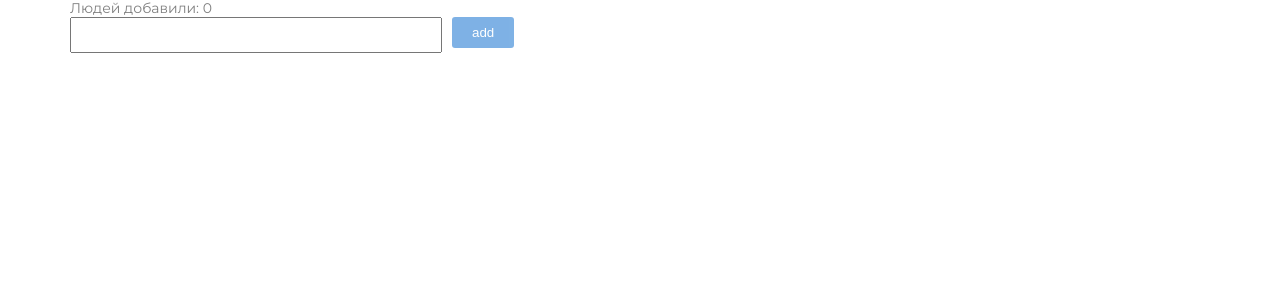
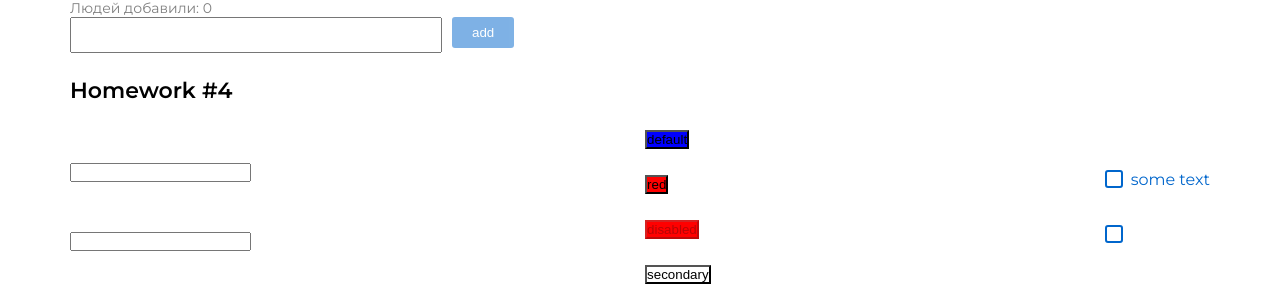
Before and after one commit to MacheteBy/hws2, a React (Create React App) app: page /#/pre-junior in a window 1280 px wide. Shown: the part 683-988 px from the top of the page. Before the commit the page ends 800 px from the top, so only its background shows below. Built offline with nearby package versions, Linux system fonts and the light colour scheme.

Commit message:
HW4 10.01.24

```diff
--- a/src/s1-main/App.tsx
+++ b/src/s1-main/App.tsx
@@ -3,6 +3,7 @@
 import HW1 from '../s2-homeworks/hw01/HW1'
 import HW2 from '../s2-homeworks/hw02/HW2'
 import HW3 from '../s2-homeworks/hw03/HW3'
+import HW4 from '../s2-homeworks/hw04/HW4'
 
 function App() {
     return (
@@ -11,7 +12,7 @@
             {/*раскомментировать по ходу выполнения*/}
             <HW2/>
             <HW3/>
-            {/*<HW4/>*/}
+            <HW4/>
 
             {/*при выполнении дз 5 и более - закомментировать здесь дз 1-4, так как они есть внутри дз 5*/}
             {/*<HW5/>*/}
--- a/src/s2-homeworks/hw04/common/c1-SuperInputText/SuperInputText.tsx
+++ b/src/s2-homeworks/hw04/common/c1-SuperInputText/SuperInputText.tsx
@@ -52,7 +52,7 @@
         + (spanClassName ? ' ' + spanClassName : '')
     const finalInputClassName = s.input
         + (error ? ' ' + s.errorInput : ' ' + s.superInput)
-        + (className ? ' ' + className : '') // задача на смешивание классов
+        + (className ? ' ' + s.className : '') // задача на смешивание классов
 
     return (
         <div className={s.inputWrapper}>
--- a/src/s2-homeworks/hw04/common/c2-SuperButton/SuperButton.module.css
+++ b/src/s2-homeworks/hw04/common/c2-SuperButton/SuperButton.module.css
@@ -2,15 +2,19 @@
 }
 
 .disabled {
+    background-color: #004D99;
 }
 
 .secondary {
+    background-color: white;
 }
 
 .default {
+    background-color: blue;
 }
 
 .red {
+    background-color: red;
 }
 
 .default:hover {
--- a/src/s2-homeworks/hw04/common/c2-SuperButton/SuperButton.tsx
+++ b/src/s2-homeworks/hw04/common/c2-SuperButton/SuperButton.tsx
@@ -17,12 +17,11 @@
         ...restProps // все остальные пропсы попадут в объект restProps, там же будет children
     }
 ) => {
-    const finalClassName = s.button
-        // + (disabled
-        //         ? ...
-        //         : xType === 'red'
-        //             ? ...
-        + (className ? ' ' + className : '') // задачка на смешивание классов
+    // const finalClassName = s.button + disabled ? s.disabled : xType === 'red' ? s.red + (className ? ' ' + className : '') // задачка на смешивание классов
+    const finalClassName = `${s.button} ${xType === 'red' ? s.red : xType === 'secondary' ? s.secondary : s.default} ${disabled ? s.disabled : ''}`
+    //ИЛИ ЕСЛИ НЕ ПОНЯТНО С finalClassName  ТОЖЕ САМОЕ ПРИ ПОМОЩИ ШАБЛОННЫХ СТРОК:
+    // `${s.СТИЛЬ КНОПКИ}  ${xType==='КРАСНЫЙ' ? ДАВАЙ КРАСНЫЙ СТИЛЬ : xType === 'secondary' ? ДАВАЙ СЕКОНДАРИ СТИЛЬ: ДАВАЙ ПО ДЕФОЛТУ } ${disabled ? ДАВАЙ ДИЗАБЛЕТ СТИЛЬ :  ПУСТУЮ СТРОКУ} `
+    // ЭТУ АЛХИМИЯ БУДЕМ ПОДРОБНО РАЗБИРАТЬ НА ДОПАХ
 
     return (
         <button
--- a/src/s2-homeworks/hw04/common/c3-SuperCheckbox/SuperCheckbox.tsx
+++ b/src/s2-homeworks/hw04/common/c3-SuperCheckbox/SuperCheckbox.tsx
@@ -28,7 +28,15 @@
 ) => {
     const onChangeCallback = (e: ChangeEvent<HTMLInputElement>) => {
         // задачка на написание онченджа
-
+        // ЕСЛИ(onChangeChecked ВООБЩЕ СУЩЕСТВУЕТ){
+        //    ПЕРЕДАТЬ ЕМУ ИВЕНТ.ЧТО-ТО.ЧТО-ТО
+        //}
+        // ЕСЛИ(onChange ВООБЩЕ СУЩЕСТВУЕТ){
+        //    ПЕРЕДАТЬ ЕМУ ИВЕНТ
+        //}
+        if(onChangeChecked){
+            onChangeChecked(!restProps.checked)
+        }
     }
 
     const finalInputClassName = s.checkbox
```
